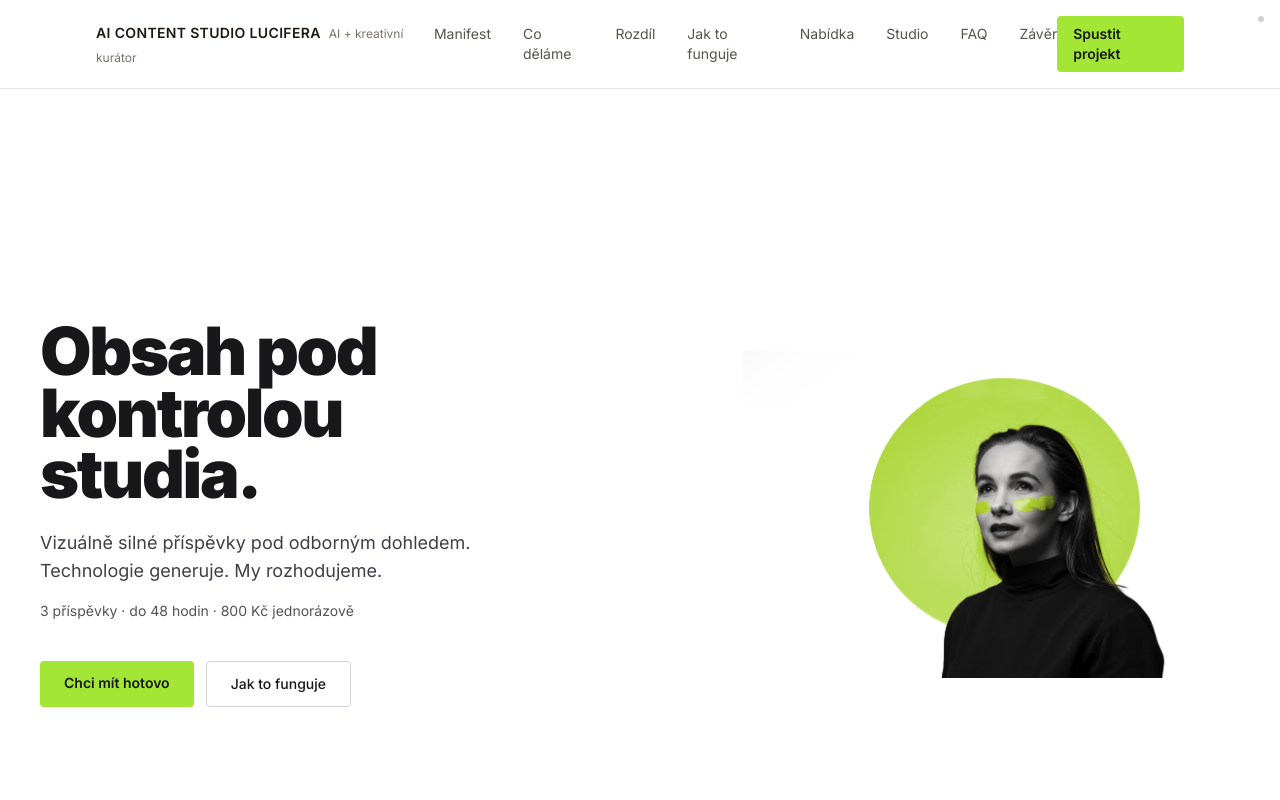
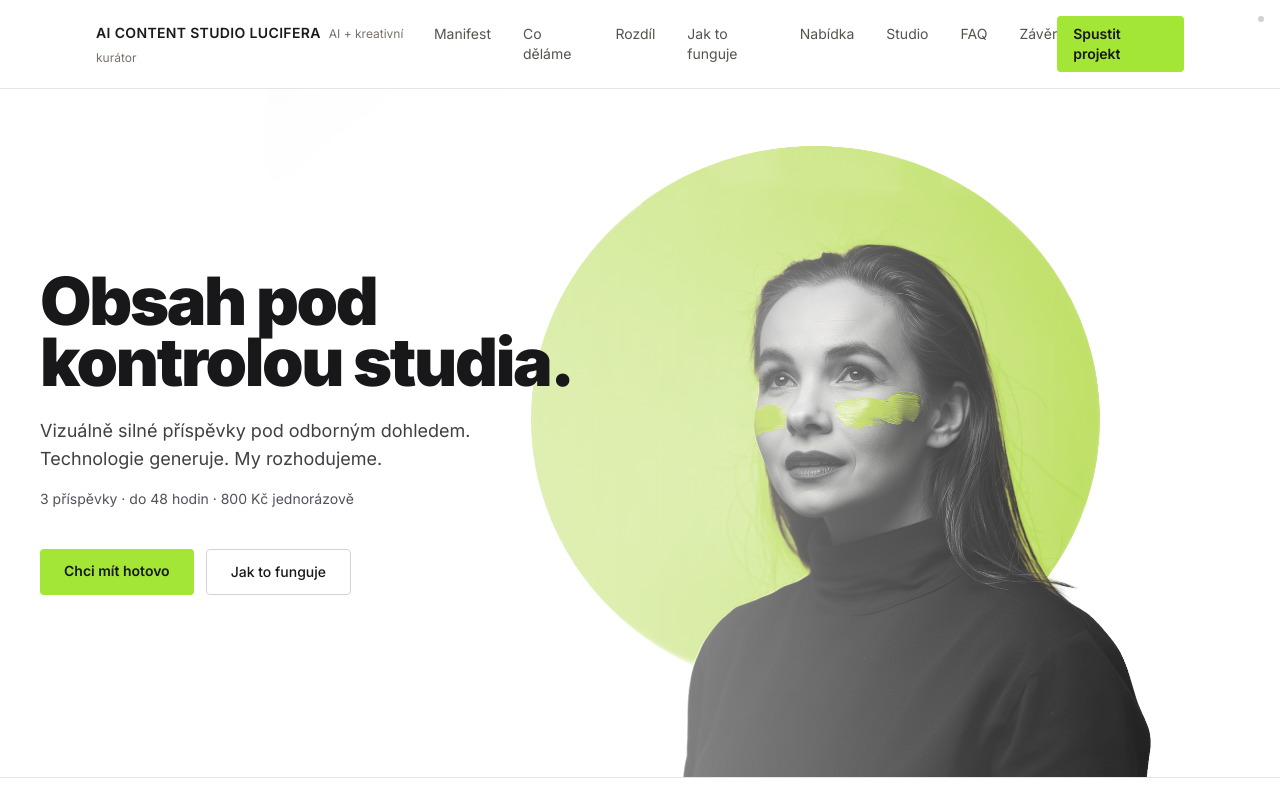
Before and after one commit to katarinabrics-eng/ai-content-studio, a Next.js app in the folder apps/content-studio/: page / in a window 1280 px wide. Shown: the top 800 px of the page. Built offline with nearby package versions, Linux system fonts and the light colour scheme.

Commit message:
refactor: update HomePage layout and HeroImageFull component for improved visual impact and user experience

```diff
--- a/apps/content-studio/src/app/components/HomePlaceholders.tsx
+++ b/apps/content-studio/src/app/components/HomePlaceholders.tsx
@@ -6,16 +6,16 @@ import { PLACEHOLDER_IMAGES } from "@/lib/placeholders";
 const HERO_SRC = "/placeholders/hlavnycover_02.png";
 const SECTION_SRCS = PLACEHOLDER_IMAGES.slice(1, 4);
 
-/** Hero obrázek – contained proporce, bez přetažení. */
+/** Hero obrázek na pozadí – pokrývá celou sekci. */
 export function HeroImageFull() {
   return (
-    <div className="relative aspect-[4/5] w-full min-h-[360px] xl:aspect-[3/4] xl:min-h-[480px]">
+    <div className="absolute inset-0">
       <Image
         src={HERO_SRC}
         alt=""
         fill
-        className="object-contain object-center"
-        sizes="(max-width: 1280px) 100vw, 760px"
+        className="object-cover object-center"
+        sizes="100vw"
         priority
         onError={(e) => {
           (e.target as HTMLImageElement).style.display = "none";
--- a/apps/content-studio/src/app/page.tsx
+++ b/apps/content-studio/src/app/page.tsx
@@ -31,9 +31,13 @@ export default function HomePage() {
         </div>
       </header>
 
-      <section className="relative w-full min-h-[86vh] overflow-hidden bg-white">
-        <div className="mx-auto grid min-h-[86vh] w-full max-w-[1360px] grid-cols-1 items-center gap-8 px-6 xl:grid-cols-[0.45fr_0.55fr] xl:gap-10 xl:px-10">
-          <div className="flex max-w-[560px] flex-col justify-center py-16">
+      <section className="relative w-full min-h-[86vh] overflow-hidden">
+        <div className="absolute inset-0">
+          <HeroImageFull />
+        </div>
+        <div className="absolute inset-0 bg-gradient-to-r from-white/90 via-white/50 to-transparent" />
+        <div className="relative mx-auto flex min-h-[86vh] max-w-[1360px] flex-col justify-center px-6 py-16 xl:px-10">
+          <div className="max-w-[560px]">
             <h1 className="font-sans font-black text-[clamp(56px,5.2vw,96px)] leading-[0.92] tracking-[-0.035em] text-zinc-900">
               Obsah pod kontrolou studia.
             </h1>
@@ -49,14 +53,11 @@ export default function HomePage() {
               </a>
               <a
                 href="#jak-to-funguje"
-                className="rounded border border-zinc-300 px-6 py-3 text-sm font-medium text-zinc-900 hover:bg-zinc-100"
+                className="rounded border border-zinc-300 bg-white/60 px-6 py-3 text-sm font-medium text-zinc-900 backdrop-blur-sm hover:bg-white/80"
               >
                 Jak to funguje
               </a>
             </div>
-          </div>
-          <div className="relative w-full max-w-[760px] justify-self-end">
-            <HeroImageFull />
           </div>
         </div>
       </section>
```
